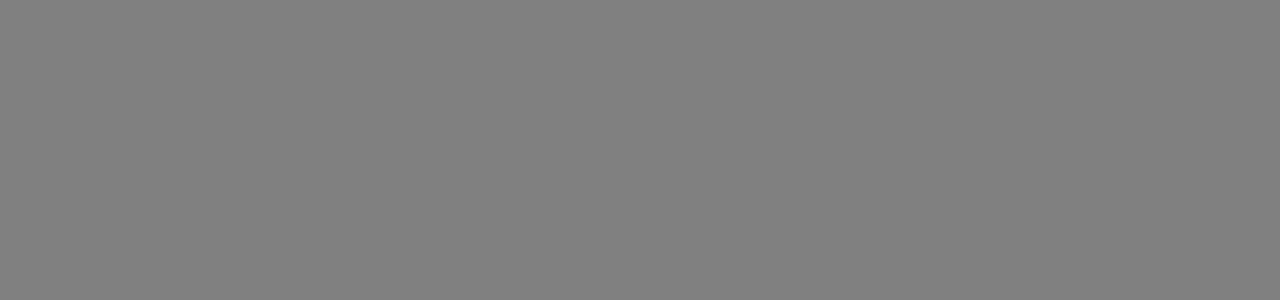
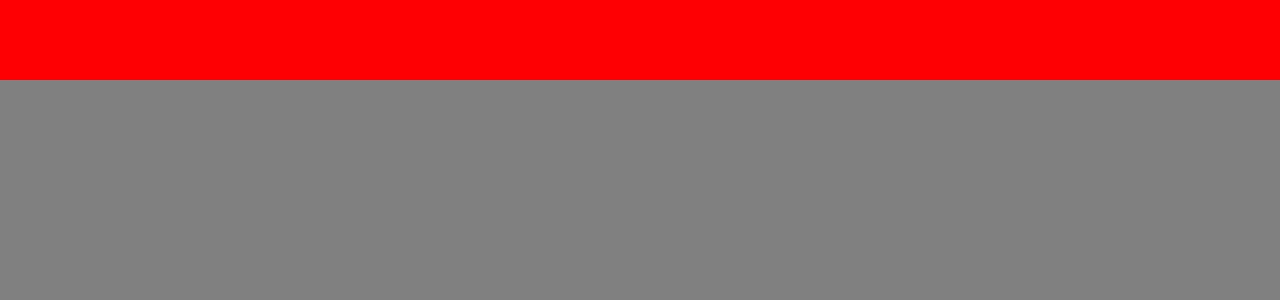
Before and after one commit to tomasleggire/tomasleggire, a React (Create React App) app: page / in a window 1280 px wide. Shown: the top 300 px of the page. Built offline with nearby package versions, Linux system fonts and the light colour scheme.

Commit message:
Avances en navbar

```diff
--- a/src/App.js
+++ b/src/App.js
@@ -1,9 +1,11 @@
 import React from 'react';
 import './styles/App.scss';
+import Navbar from './components/Navbar';
 
 function App() {
   return (
     <div className="App">
+      <Navbar />
     </div>
   );
 }
--- /dev/null
+++ b/src/components/Navbar.jsx
@@ -0,0 +1,10 @@
+import React from 'react'
+import '../styles/Navbar.scss';
+
+export default function Navbar() {
+    return (
+        <header className='nav-main'>
+
+        </header>
+    )
+}
--- a/src/index.js
+++ b/src/index.js
@@ -3,7 +3,6 @@ import ReactDOM from 'react-dom/client';
 import App from './App';
 import './styles/Global.scss';
 
-
 const root = ReactDOM.createRoot(document.getElementById('root'));
 root.render(
     <App />
--- a/src/styles/Navbar.scss
+++ b/src/styles/Navbar.scss
@@ -0,0 +1,10 @@
+@import 'vars';
+
+.nav-main {
+    width: 100%;
+    height: 80px;
+    background-color: red;
+    position: fixed;
+    top: 0;
+    left: 0;
+}
```
